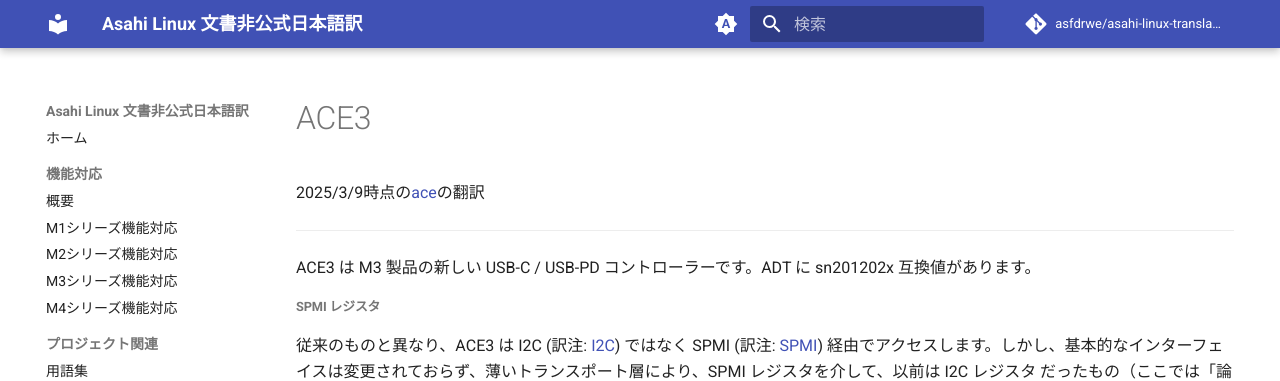
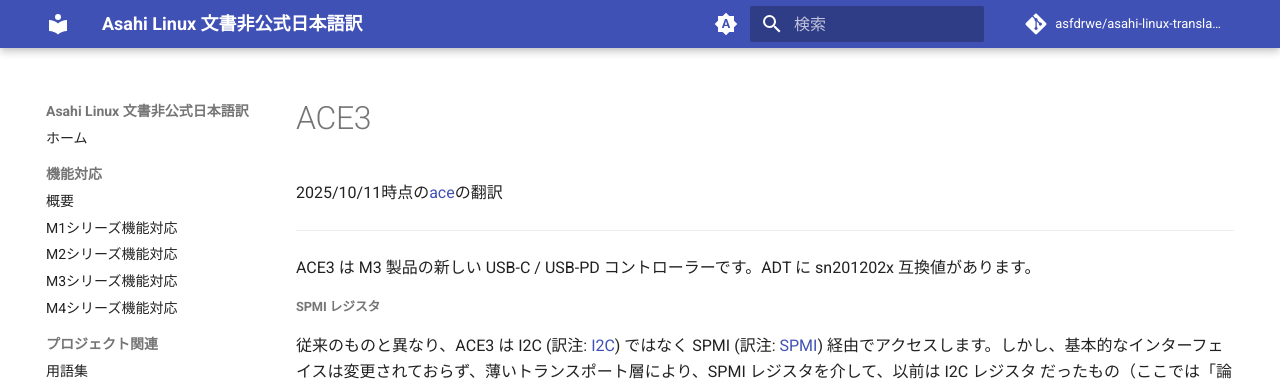
Before and after one commit to asfdrwe/asahi-linux-translations, an MkDocs documentation site: the page built from docs/hw/peripherals/ace3.md, in a window 1280 px wide and 900 px high. Shown: the top 381 px of the window. Built offline with MkDocs 1.6.1 and Material for MkDocs 9.7.7, drawn with Linux system fonts in a browser that asks for light colours; comment, search, counter and statistics services are not loaded.

```diff
--- a/docs/hw/peripherals/ace3.md
+++ b/docs/hw/peripherals/ace3.md
@@ -2,7 +2,7 @@
 title: ACE3
 ---
 
-2025/3/9時点の[ace](https://github.com/AsahiLinux/docs/blob/main/docs/hw/soc/ace3.md)の翻訳
+2025/10/11時点の[ace](https://github.com/AsahiLinux/docs/blob/main/docs/hw/soc/ace3.md)の翻訳
 
 ---
 ACE3 は M3 製品の新しい USB-C / USB-PD コントローラーです。ADT に sn201202x 互換値があります。
```
